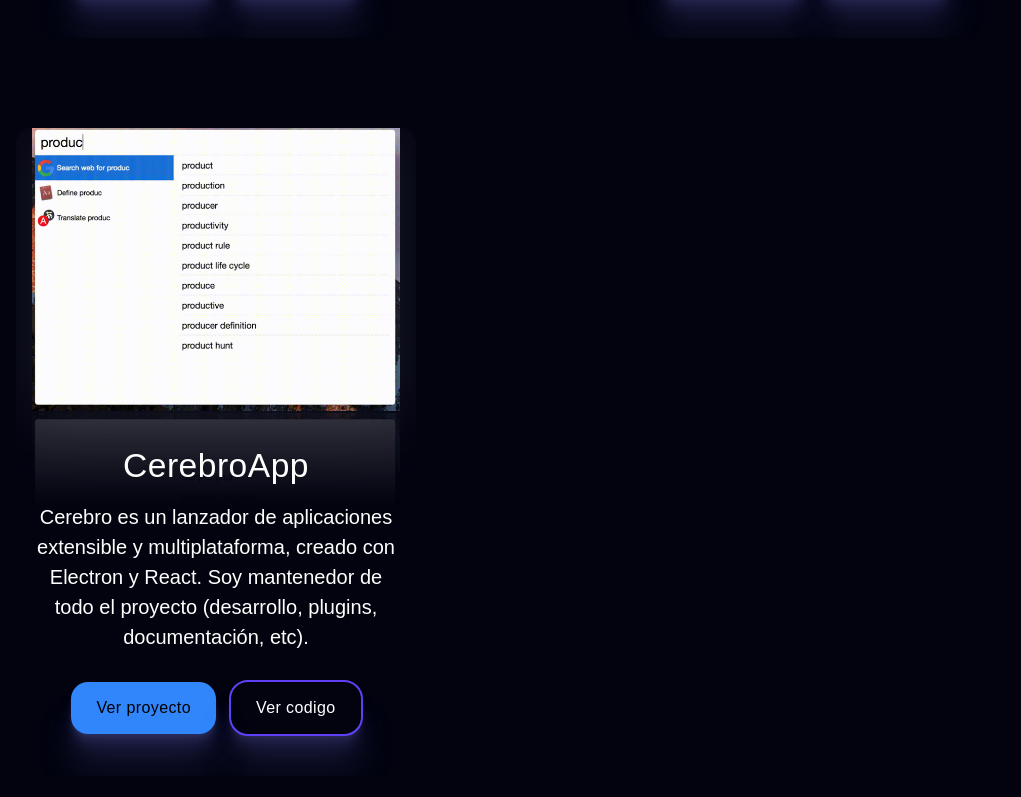
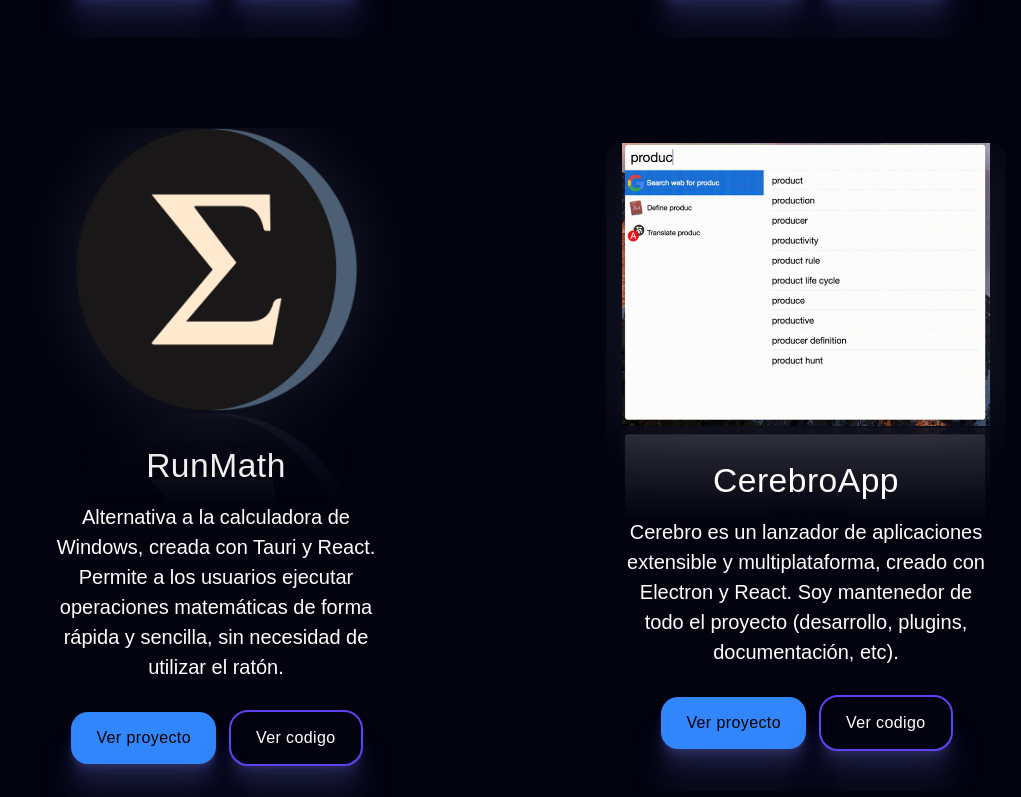
Before and after one commit to dubisdev/DubisWeb, a Next.js app: page / in a window 1280 px wide. Shown: the part 1783-2580 px from the top of the page, without its empty margins (129-1150 px from the left). Built offline with nearby package versions, Linux system fonts and the light colour scheme.

Commit message:
feat: add new project

```diff
--- a/app/page.tsx
+++ b/app/page.tsx
@@ -78,6 +78,16 @@
         />
 
         <Project
+          url="https://github.com/dubisdev/runmath"
+          codeUrl="https://github.com/dubisdev/runmath"
+          title="RunMath"
+          description="Alternativa a la calculadora de Windows, creada con Tauri y React.
+          Permite a los usuarios ejecutar operaciones matemáticas de forma rápida y sencilla,
+          sin necesidad de utilizar el ratón."
+          img="/runmath.png"
+        />
+
+        <Project
           url="https://cerebroapp.vercel.app/"
           codeUrl="https://github.com/cerebroapp/cerebro"
           title="CerebroApp"
```
Also changed, not shown: package.json (+9 -9 lines), public/runmath.png (added), 1 other file (tests, documents, lock files or other folders).
